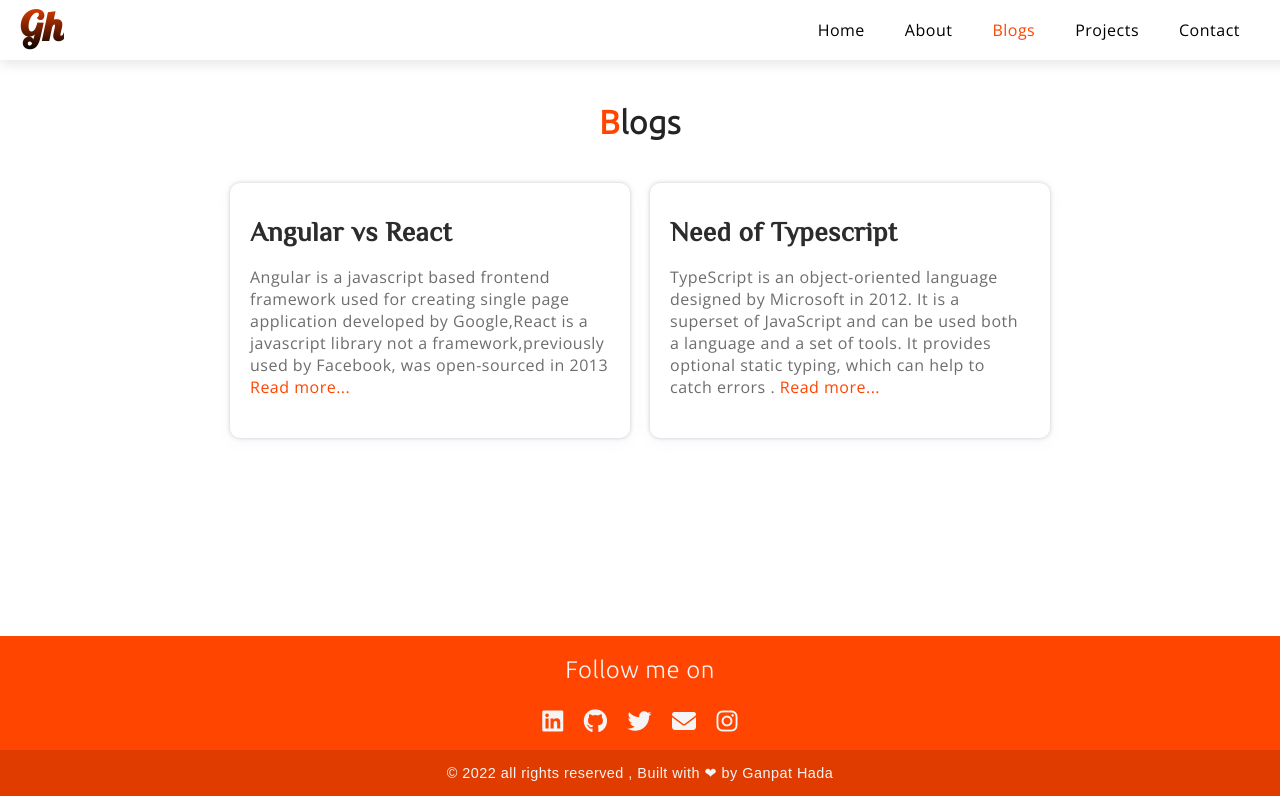
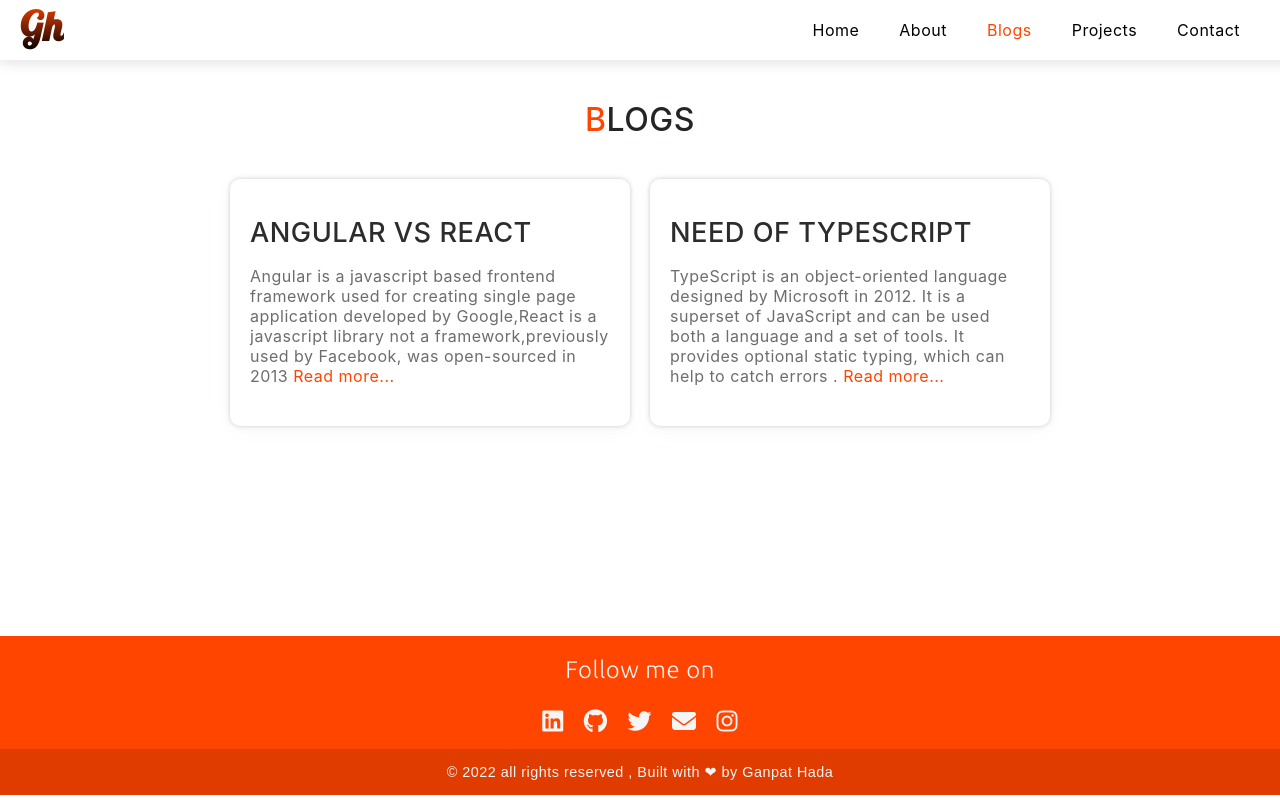
Before and after one commit to GanpatHada/ganpathada-portfolio, a React (Create React App) app: page /blogs in a window 1280 px wide. Built offline with nearby package versions, Linux system fonts and the light colour scheme; a web font is replaced by a local one.

Commit message:
change font-style

```diff
--- a/src/App.css
+++ b/src/App.css
@@ -6,8 +6,7 @@
   box-sizing: border-box;
   margin: 0px;
   padding: 0px;
-  font-family: 'Poppins', sans-serif;
-  font-family: 'Open Sans', sans-serif;
+  font-family: "Roboto" sans-serif;
   color: whitesmoke;
   letter-spacing: 0.5px;
 
@@ -103,6 +102,7 @@ aside ul li{
 }
 #asidenav a{
   color:whitesmoke;
+  font-size: 2rem ;
 }
 ul{
   margin: 0px;
@@ -124,10 +124,11 @@ nav a{
   display: flex;
   align-items: center;
 }
+
 #navs a{
   text-decoration: none;
+  background-color: transparent;
   color: rgb(0, 0, 0);
-  transition: 0.3s ease-out;
   display: flex;
   height: 45px;
   min-width: 50px;
@@ -193,7 +194,7 @@ main h1{
   margin: 0px;
   color: #232424;
   margin-bottom: 10px;
-  font-family: Arial, Helvetica, sans-serif;
+
 
 }
 main h1::first-letter{
@@ -208,9 +209,10 @@ main h2{
 
 }
 #mainblock h2{
-  font-family: Arial, Helvetica, sans-serif;
+
   color: #3d3d3d;
   font-weight: normal;
+  line-height: 2rem;
 }
 main h2::first-letter{
   color: var(--primarycolor);
@@ -224,8 +226,7 @@ main h2::first-letter{
 .prevsblock h2{
   font-size: 2rem;
   color: rgb(37, 37, 37);
-  font-family: 'Ubuntu';
-  font-weight: bolder;
+  font-weight: 500;
 
 }
 
@@ -290,7 +291,9 @@ main h2::first-letter{
   color: #232424;
   text-align: center;
   margin: 20px 0px;
-  font-family: 'Ubuntu';
+  font-weight: 500;
+
+  text-transform: uppercase;
 }
 .mainblocks h1 span{
   color: var(--primarycolor);
@@ -361,7 +364,8 @@ footer i{
   margin:0px;
   text-align: center;
   padding: 20px 0px;
-  font-size: 1.7rem;
+  font-weight: 500;
+  font-size: 2rem;
   color: #232424;
   padding-bottom: 30px;
 
@@ -391,13 +395,13 @@ footer i{
 
 }
 #cards h2,.blogs h1{
-  margin: 10px 0px;
+  margin: 20px 0px;
   color: #2c2c2c;
   font-size: 1.7rem;
   /* font-family: Arial, Helvetica, sans-serif;
   font-weight: normal; */
-  font-weight: bold;
-  font-family: 'El Messiri', sans-serif;
+  font-weight: 500;
+  line-height: 1.7rem;
 
 }
 #cards h4{
@@ -495,6 +499,9 @@ footer i{
     width: 100%;
     margin: 0px auto 20px auto;
   }
+  #blog1{
+    margin-top: 20px;
+  }
   #menu{
     display: block;
   }
@@ -510,6 +517,7 @@ footer i{
   }
   .prevsblock h2{
     font-size: 1.7rem;
+    line-height: 1.7rem;
   }
   #skillsprev img{
     height: 38px;
@@ -521,7 +529,8 @@ footer i{
   main .imagesection{
     display: flex;
     order: 1;
-    width: 100%;
+    width: 80%;
+    margin: auto;
   }
   main .introsection{
     order: 2;
@@ -529,6 +538,11 @@ footer i{
 
 }
 @media (max-width: 576px){
+  main .imagesection{
+
+    width: 100%;
+
+  }
   main h1{
     font-size: 2.8rem;
   }
@@ -560,6 +574,9 @@ footer i{
 
    min-height: 200px;
   }
+  #skillsprev h2{
+    font-size: 1.7rem;
+  }
   #contactprev{
     min-height: 200px;
   }
@@ -572,5 +589,8 @@ footer i{
   footer p{
     font-size: 0.7rem;
   }
+  #mainblock h2{
+    line-height: 1.7rem;
+  }
 
 }
--- a/src/components/About.js
+++ b/src/components/About.js
@@ -5,7 +5,7 @@ const About = () => {
     <div id="about" className='mainblocks'>
       <h1><span>M</span>e and <span>M</span>yself</h1>
       <div>
-        <p>Hi, I am Ganpat Hada a Full stack  Developer. I have been working on the MERN stack for about 4 months in this span I have developed multiple projects which helped me to enhance my skills. I am open to adapting to whichever framework is required. <br /><br />
+        <p>Hi, I am Ganpat Hada a Full stack  Developer and designer. I have been working on the MERN stack for about 4 months in this span I have developed multiple projects which helped me to enhance my skills.I am currently working on Typescript and figma <br /><br />
 
           Before all this, I have learned c,c++ and java and did some competitive programming and dsa ,I also have projects in java swing using mysql and in c++ using file handling <br />
 
--- a/src/components/BlogsPrev.js
+++ b/src/components/BlogsPrev.js
@@ -6,7 +6,7 @@ const BlogsPrev = () => {
     <div className='prevsblock' id='blogsprev'>
             <div className="introsection">
                 <h2>Blogs</h2>
-                <p>Here I have listed some of my technical blogs which I have written
+                <p>Here I have listed some of my technical blogs which I have written during my web developer journey
                 </p>
                 <Link to='/blogs'><button id='download_cv' className='primarybtn'>see Blogs</button></Link>
 
```
